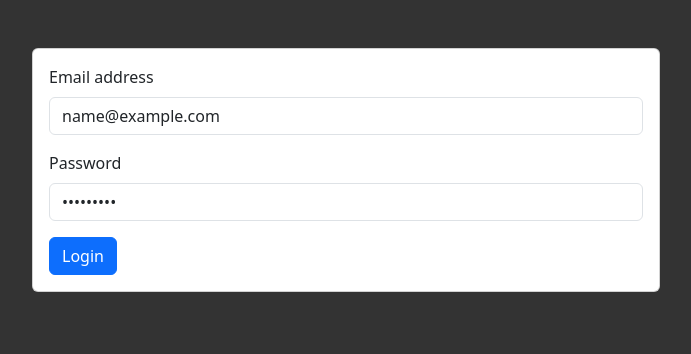
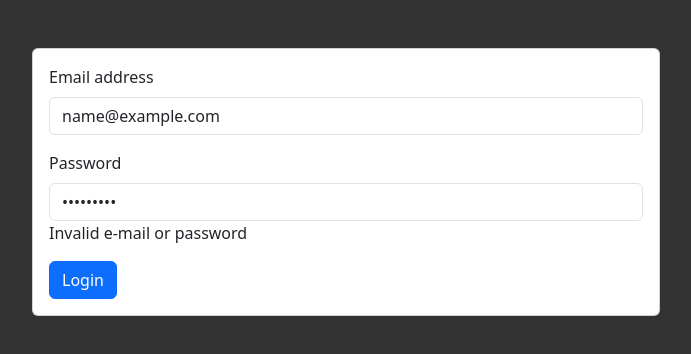
Before and after one commit to Matii01/OutofOffice, a React (Vite) app in the folder outofoffice.website/: page / in a window 1280 px wide. Both pictures are taken after typing "name@example.com", "Sample123" into the empty fields and a click on the button "Login". Shown: the top 354 px of the page, without its empty margins (294-985 px from the left). Built offline with nearby package versions, Linux system fonts and the light colour scheme; no server answers.

Commit message:
fixed the update of project

```diff
--- a/outofoffice.website/src/App.jsx
+++ b/outofoffice.website/src/App.jsx
@@ -7,8 +7,7 @@ import { config } from "./config";
 
 function App() {
   const navigation = useNavigate();
-  const url = "https://localhost:7170";
-  const [isLogin, setIsLogin] = useState(false);
+  const [error, setError] = useState(false);
   const [form, setForm] = useState({
     email: "",
     password: "",
@@ -17,6 +16,7 @@ function App() {
   function handleChange(event) {
     const { name, value } = event.target;
 
+    error && setError(false);
     setForm((prev) => ({
       ...prev,
       [name]: value,
@@ -33,16 +33,15 @@ function App() {
       })
       .then((data) => {
         if (data.status === 200) {
-          setIsLogin(true);
           localStorage.setItem("authToken", data.data.token);
           localStorage.setItem("expiration", data.data.expiration);
           localStorage.setItem("useRoles", data.data.useRoles);
           navigation("/lists");
         }
+      })
+      .catch((data) => {
         console.log(data);
-      })
-      .catch((error) => {
-        console.log(error);
+        setError(true);
       });
   }
 
@@ -71,6 +70,11 @@ function App() {
                     name="password"
                     className="form-control"
                   />
+                  {error && (
+                    <div className="needs-validation">
+                      Invalid e-mail or password
+                    </div>
+                  )}
                 </div>
                 <button type="submit" className="btn btn-primary">
                   Login
--- a/outofoffice.website/src/api/projectsApi.js
+++ b/outofoffice.website/src/api/projectsApi.js
@@ -45,7 +45,7 @@ const employeeApi = api.injectEndpoints({
     }),
     updateProject: builder.mutation({
       query: (project) => ({
-        url: `Project/updateproject/${project.id}`,
+        url: `Project/updateproject/${project.ID}`,
         method: "POST",
         body: JSON.stringify({
           projectType: project.projectType,
--- a/outofoffice.website/src/components/Projects/ProjectsTable.jsx
+++ b/outofoffice.website/src/components/Projects/ProjectsTable.jsx
@@ -97,6 +97,7 @@ function ProjectTable({
                 onProjestClick={onProjestClick}
                 key={it.id}
                 project={it}
+                onUpdate={onAdd}
                 selectData={forNewProjects}
               />
             ))}
--- a/outofoffice.website/src/components/Projects/ProjectsTableRow.jsx
+++ b/outofoffice.website/src/components/Projects/ProjectsTableRow.jsx
@@ -1,8 +1,9 @@
 import { faSave } from "@fortawesome/free-solid-svg-icons";
 import { FontAwesomeIcon } from "@fortawesome/react-fontawesome";
 import { useState } from "react";
+import { useUpdateProjectMutation } from "../../api/projectsApi";
 
-function ProjectsTableRow({ project, selectData, onProjestClick }) {
+function ProjectsTableRow({ project, selectData, onProjestClick, onUpdate }) {
   const isAdmin = localStorage.getItem("useRoles") === "Administrator";
   const userRole = localStorage.getItem("useRoles");
   const canEdit = ["ProjectManager", "Administrator"].includes(userRole);
@@ -16,6 +17,9 @@ function ProjectsTableRow({ project, selectData, onProjestClick }) {
     status: project.status,
     text: project.text,
   });
+
+  const [updateProject] = useUpdateProjectMutation();
+
   function handleChange(event) {
     const { name, value } = event.target;
     setEdited((prev) => ({
@@ -24,7 +28,11 @@ function ProjectsTableRow({ project, selectData, onProjestClick }) {
     }));
   }
 
-  function onSaveClick() {}
+  function onSaveClick() {
+    updateProject(edited).then(() => {
+      onUpdate();
+    });
+  }
 
   return (
     <>
```
